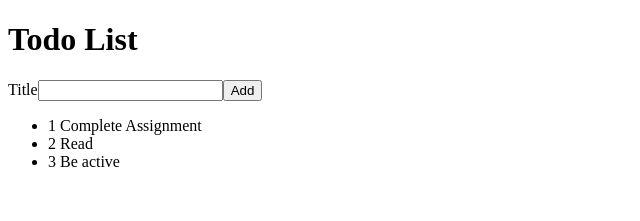
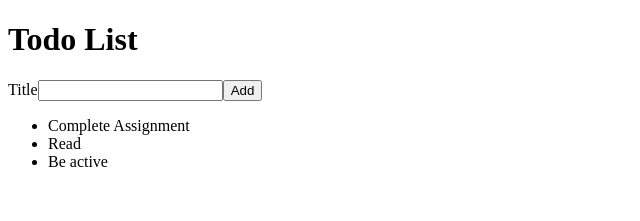
Before and after one commit to HectorSerranoGonzalez/react-todo, a React (Create React App) app: page / in a window 1280 px wide. Shown: the top 221 px of the page, without its empty margins (0-640 px from the left). Built offline with nearby package versions, Linux system fonts and the light colour scheme; the HTML template or start-up script is replaced by a standard one.

Commit message:
Added props and handlers, not working properly

```diff
--- a/src/AddTodoForm.js
+++ b/src/AddTodoForm.js
@@ -1,10 +1,19 @@
 import React from "react";
 
-function AddTodoForm () {
+function AddTodoForm(props) {
+    const [inputText, setInputText] = React.useState("");
+        function handleAddTodo(event) {
+            event.preventDefault(); //Prevents default behavior of the form submit
+            let todoTitle = inputText; //Retrives the value of title element from target and stores it in todoTitle
+            console.log(todoTitle); //Logs the value of todoTitle
+            setInputText(''); //Resets Form
+            props.onAddTodo(todoTitle);
+   }
+
     return (
-        <form>
+        <form onSubmit={handleAddTodo}>
             <label htmlFor="todoTitle">Title</label>
-            <input id="todoTitle"></input>
+            <input id="todoTitle" name="title"></input>
             <button>Add</button>
         </form>
     );
--- a/src/App.js
+++ b/src/App.js
@@ -3,12 +3,14 @@ import TodoList from './TodoList';
 import AddTodoForm from './AddTodoForm';
 
 function App() {
+  const [newTodo, setNewTodo] = React.useState('');
   return (
-    <div style={{ textAlign: 'left' }}>
+    <div>
       <header>
         <h1>Todo List</h1>
       </header>
-      <AddTodoForm />
+      <AddTodoForm onAddTodo={setNewTodo} />
+      <p>{newTodo}</p>
       <TodoList />
     </div>
   );
--- a/src/TodoList.js
+++ b/src/TodoList.js
@@ -1,4 +1,5 @@
 import React from "react";
+import TodoListItem from "./TodoListItem";
 
 const todoList = [
     {
@@ -17,18 +18,18 @@ const todoList = [
 
 function TodoList () {
     return (
-        <div>
-              <ul>
-                {todoList.map(function(item) {
+          <ul>
+              {todoList.map(function(todo) {
                   return (
-                    <li key={item.id}>
-                      <span>{item.id}</span>
-                      <span>{item.title}</span>
-                    </li>
-                  );
+                    // console.log('HI')
+                    <TodoListItem key={todo.id} todo={todo} />
+                    // <li key={item.id}>
+                    //   <span>{item.id}</span>
+                    //   <span>{item.title}</span>
+                    // </li>
+                  )
                 })}
-              </ul>
-        </div>
+          </ul>
       );
 }
 export default TodoList;
--- /dev/null
+++ b/src/TodoListItem.js
@@ -0,0 +1,13 @@
+import React from "react";
+
+function TodoListItem({todo}) {
+    return  (
+        <li>
+            {/* <span>{item.id}</span> */}
+            <span>{todo.title}</span>
+        </li>
+    );
+
+}
+
+export default TodoListItem;
```
